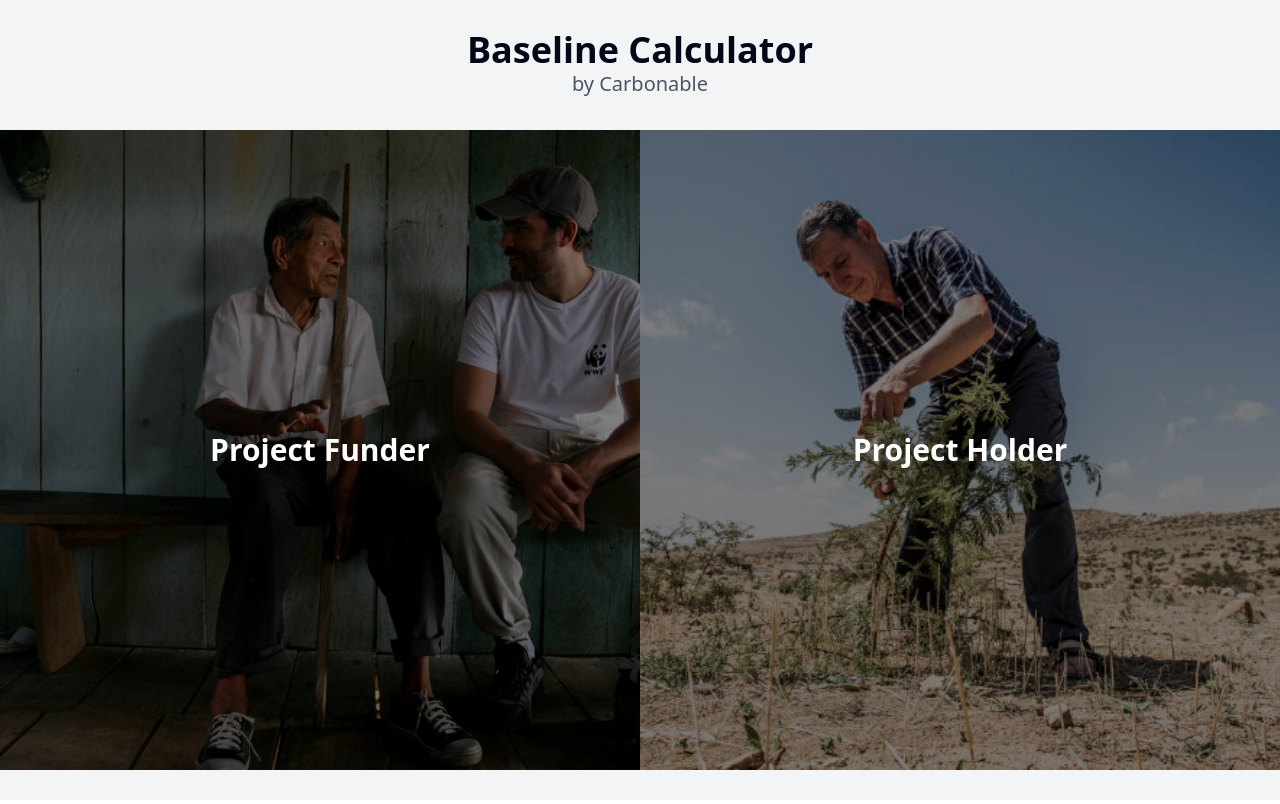
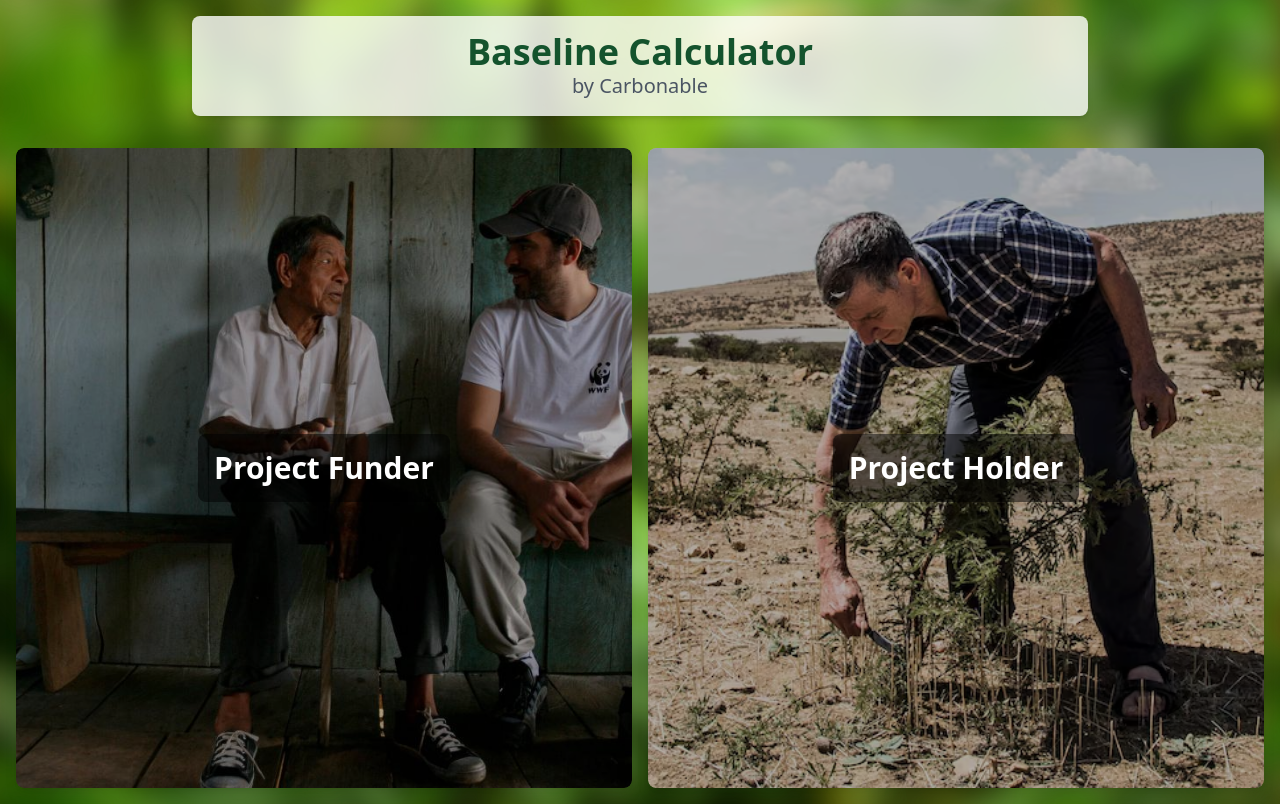
Before and after one commit to carbonable-labs/baseline-front, a Next.js app: page / in a window 1280 px wide. Built offline with nearby package versions, Linux system fonts and the light colour scheme.

Commit message:
ui of landingpage

```diff
--- a/src/app/page.tsx
+++ b/src/app/page.tsx
@@ -3,40 +3,46 @@ import Link from "next/link";
 
 export default function Home() {
   return (
-    <div className="min-h-screen flex flex-col items-center justify-center bg-gray-100">
-      <header className="text-center mb-8">
+    <div className="min-h-screen flex flex-col items-center justify-center bg-cover bg-center p-4" style={{ backgroundImage: 'url(/background.jpg)' }}>
+      <header className="text-center mb-8 bg-white bg-opacity-80 w-full max-w-4xl mx-auto py-4 shadow-md rounded-lg">
         <Link href="/">
-          <span className="text-4xl font-bold hover:underline cursor-pointer">Baseline Calculator</span>
+          <span className="text-4xl font-bold text-green-900 hover:underline cursor-pointer">Baseline Calculator</span>
         </Link>
         <p className="text-xl text-gray-600">by Carbonable</p>
       </header>
-      <main className="grid lg:grid-cols-2 grid-flow-row w-full max-w-7xl">
-        <Link href="/form?role=project-funder" className="relative flex-1 h-80 lg:h-[80vh] overflow-hidden group">
+      <main className="grid lg:grid-cols-2 grid-flow-row w-full max-w-7xl gap-4">
+        <Link href="/form?role=project-funder" className="relative flex-1 h-80 lg:h-[80vh] overflow-hidden group rounded-lg shadow-lg">
           <div className="relative w-full h-full">
             <Image
               src="/project-funder.jpg"
               alt="Project Funder"
               layout="fill"
               objectFit="cover"
-              className="transition-transform duration-500 ease-in-out  transform group-hover:scale-110"
+              className="transition-transform duration-500 ease-in-out transform group-hover:scale-110 rounded-lg"
             />
+            <div className="absolute inset-0 bg-black bg-opacity-30 group-hover:bg-opacity-10 transition-opacity duration-500 rounded-lg"></div>
           </div>
-          <div className="absolute inset-0 flex items-center justify-center bg-black bg-opacity-50">
-            <span className="text-white text-3xl font-bold">Project Funder</span>
+          <div className="absolute inset-0 flex items-center justify-center rounded-lg">
+            <div className="bg-black bg-opacity-50 p-4 rounded-lg">
+              <span className="text-white text-3xl font-bold">Project Funder</span>
+            </div>
           </div>
         </Link>
-        <Link href="/form?role=project-holder" className="relative flex-1 h-80 lg:h-[80vh] overflow-hidden group">
+        <Link href="/form?role=project-holder" className="relative flex-1 h-80 lg:h-[80vh] overflow-hidden group rounded-lg shadow-lg">
           <div className="relative w-full h-full">
             <Image
-              src="/project-holder.jpg"
+              src="/project-holder.png"
               alt="Project Holder"
               layout="fill"
               objectFit="cover"
-              className="transition-transform duration-500 ease-in-out transform group-hover:scale-110"
+              className="transition-transform duration-500 ease-in-out transform group-hover:scale-110 rounded-lg"
             />
+            <div className="absolute inset-0 bg-black bg-opacity-30 group-hover:bg-opacity-10 transition-opacity duration-500 rounded-lg"></div>
           </div>
-          <div className="absolute inset-0 flex items-center justify-center bg-black bg-opacity-50">
-            <span className="text-white text-3xl font-bold">Project Holder</span>
+          <div className="absolute inset-0 flex items-center justify-center rounded-lg">
+            <div className="bg-black bg-opacity-50 p-4 rounded-lg">
+              <span className="text-white text-3xl font-bold">Project Holder</span>
+            </div>
           </div>
         </Link>
       </main>
```
Also changed, not shown: public/project-holder.jpg (deleted), public/project-holder.png (added).
